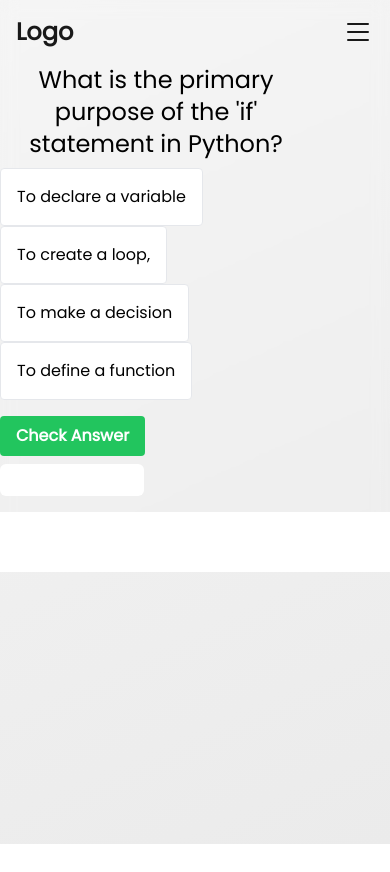
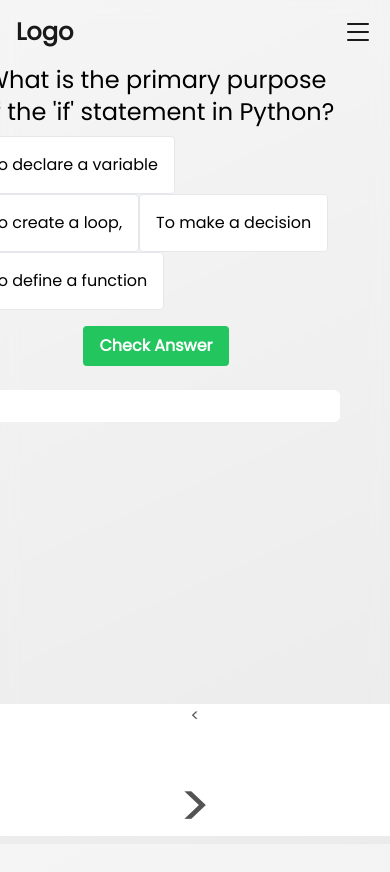
Before and after one commit to Z3eme/school_project, a Next.js app: page /python/quiz in a window 390 px wide. Before the commit the page ends 844 px from the top, so only its background shows below. Built offline with nearby package versions, Linux system fonts and the light colour scheme.

Commit message:
style quiz

```diff
--- a/src/app/components/PaginationBar.jsx
+++ b/src/app/components/PaginationBar.jsx
@@ -78,7 +78,7 @@ function PaginationBar({ data, dataType }) {
   const totalSections = amount;
 
   return (
-    <div className="bottom-0 left-0 right-0 flex items-center justify-center gap-80 dark:text-[#f5f5f5] text-[#191919] text-center m-auto p-auto bg-white dark:bg-[#1f1f1f] space-x-2">
+    <div className="bottom-0 left-0 right-0 flex flex-col items-center justify-center gap-4 dark:text-[#f5f5f5] text-[#191919] text-center m-auto p-auto bg-white dark:bg-[#1f1f1f] space-y-2 md:flex-row md:gap-80">
       {currentPage > 1 ? (
         <Link
           onClick={checkForSections(0, searchP, searchSp)}
@@ -94,15 +94,14 @@ function PaginationBar({ data, dataType }) {
       <div className="flex items-center justify-center">
         {dataType !== "quiz" ? (
           <div className="text-center">
-            <button className="inline-flex items-center justify-center p-0.5 mb-2 me-2 mt-2 overflow-hidden text-sm font-medium text-gray-900 rounded-lg group bg-gray-300 hover:bg-gray-400 dark:bg-gray-700 dark:hover:bg-gray-600 focus:ring-4 focus:outline-none focus:ring-blue-300 dark:focus:ring-blue-800">
-              <span className="relative px-10 py-4 transition-all ease-in duration-75 bg-white dark:bg-gray-900 rounded-md group-hover:bg-opacity-0">
+            <button className="inline-flex items-center justify-center p-2 md:p-0.5 mb-2 me-2 mt-2 md:mt-0 overflow-hidden text-sm font-medium text-gray-900 rounded-lg group bg-gray-300 hover:bg-gray-400 dark:bg-gray-700 dark:hover:bg-gray-600 focus:ring-4 focus:outline-none focus:ring-blue-300 dark:focus:ring-blue-800">
+              <span className="relative px-5 py-2.5 md:px-10 md:py-4 transition-all ease-in duration-75 bg-white dark:bg-gray-900 rounded-md group-hover:bg-opacity-0">
                 <a href="/python/quiz" className="text-gray-900 dark:text-white hover:text-white dark:hover:text-white">
                   Go to Quiz
                 </a>
               </span>
             </button>
           </div>
-
         ) : (
           <p></p>
         )}
@@ -122,6 +121,7 @@ function PaginationBar({ data, dataType }) {
     </div>
 
 
+
   );
 }
 
--- a/src/app/components/Question.jsx
+++ b/src/app/components/Question.jsx
@@ -1,5 +1,5 @@
 "use client";
-import React, { useState } from 'react';
+import React, { useEffect, useState } from 'react';
 import quiz from '../resources/text/quiz.json';
 import { useRouter } from 'next/navigation';
 import { useSearchParams } from 'next/navigation';
@@ -27,6 +27,10 @@ function Question() {
         }
     }
 
+    useEffect(() => {
+        setIsCorrect('');
+    }, [url]);
+
     return (
         <div className='m-auto relative'>
             <div className='flex justify-center items-start max-w-[80%] text-black'>
@@ -51,14 +55,16 @@ function Question() {
                                             ))}
 
                                             {item.type === 'closed' ? (
-                                                <div className='mt-4'>
+                                                <div className='flex flex-col items-center mt-4'>
                                                     <button
                                                         className='bg-green-500 hover:bg-green-700 text-white  font-bold py-2 px-4 rounded md:px-8 md:py-4 md:text-2xl'
                                                         onClick={() => checkAnswer(item.correct, selectedAnswer)}
                                                     >
                                                         Check Answer
                                                     </button>
-                                                    <p className={`mt-2 w-[9rem] text-white text-2xl p-4 rounded-md ${isCorrect === "Correct" ? 'bg-green-500' : isCorrect === "Incorrect" ? 'bg-red-500' : 'bg-white'}`}>{isCorrect}</p>
+                                                    <p className={`mt-6 w-[23rem] text-white text-center text-7xl p-4 rounded-md ${isCorrect === "Correct" ? 'bg-green-500' : isCorrect === "Incorrect" ? 'bg-red-500' : 'bg-white'}`}>
+                                                        {isCorrect}
+                                                    </p>
 
                                                 </div>
                                             ) : (
--- a/src/app/python/quiz/page.js
+++ b/src/app/python/quiz/page.js
@@ -8,15 +8,19 @@ import quizData from '../../resources/text/quiz.json'
 
 function page() {
   return (
-    <div className='overflow-x-hidden'>
+    <div className='min-h-screen'>
       <div>
         <Navbar />
       </div>
 
+      <div>
+        <Question />
+      </div>
 
-      <Question />
 
-      <PaginationBar data={quizData} dataType={"quiz"} />
+      <div className='sticky top-[100vh] mb-2'>
+        <PaginationBar data={quizData} dataType={"quiz"} />
+      </div>
     </div>
   );
 }
--- a/src/app/resources/text/quiz.json
+++ b/src/app/resources/text/quiz.json
@@ -61,7 +61,7 @@
                     "type": "open",
                     "question": "Write a function that calculates the average of provided numbers. Use list of 30, 40, 50, 0",
                     "answers": [],
-                    "correct": "30.0"
+                    "correct": "40.0"
                 }
             ]
         }
```
